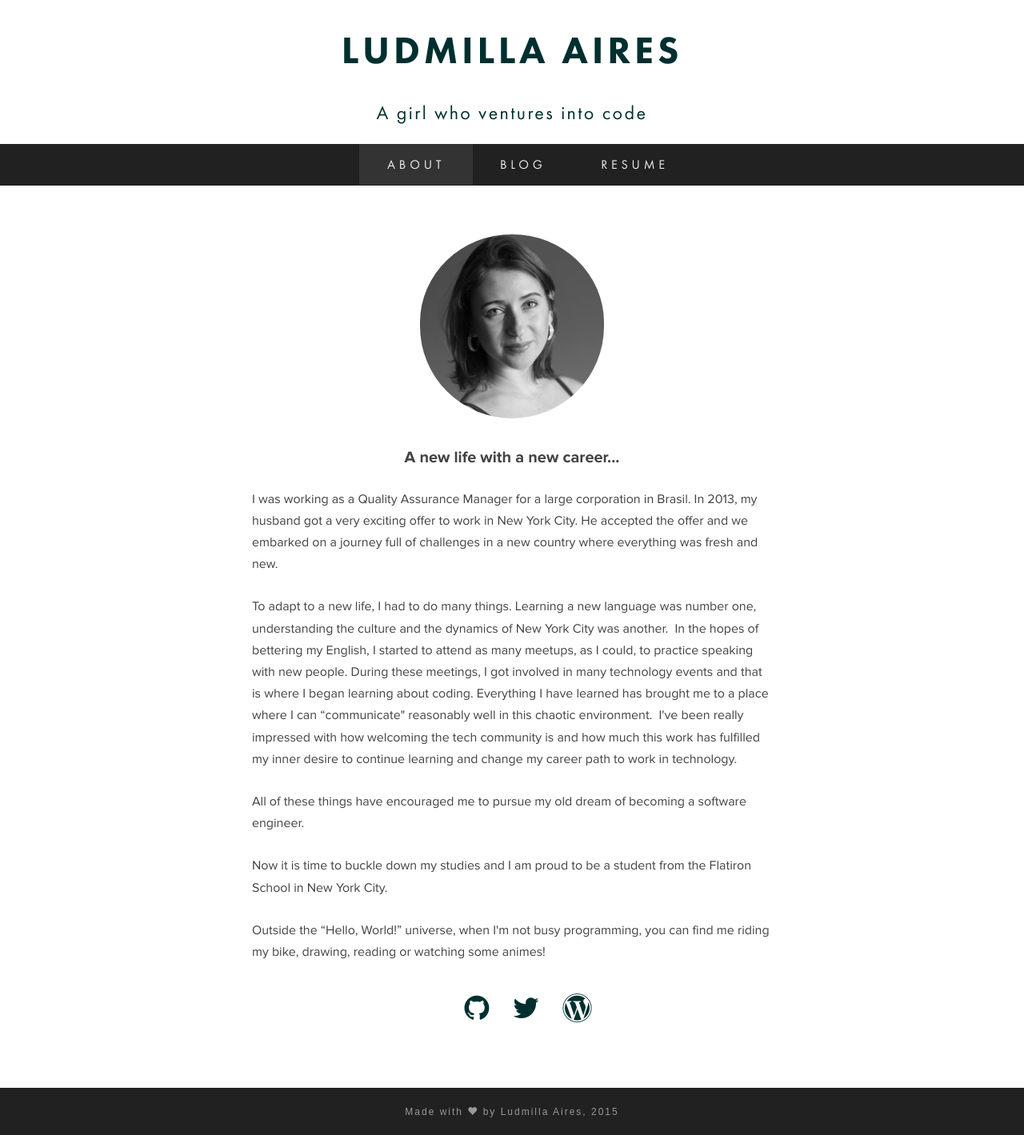
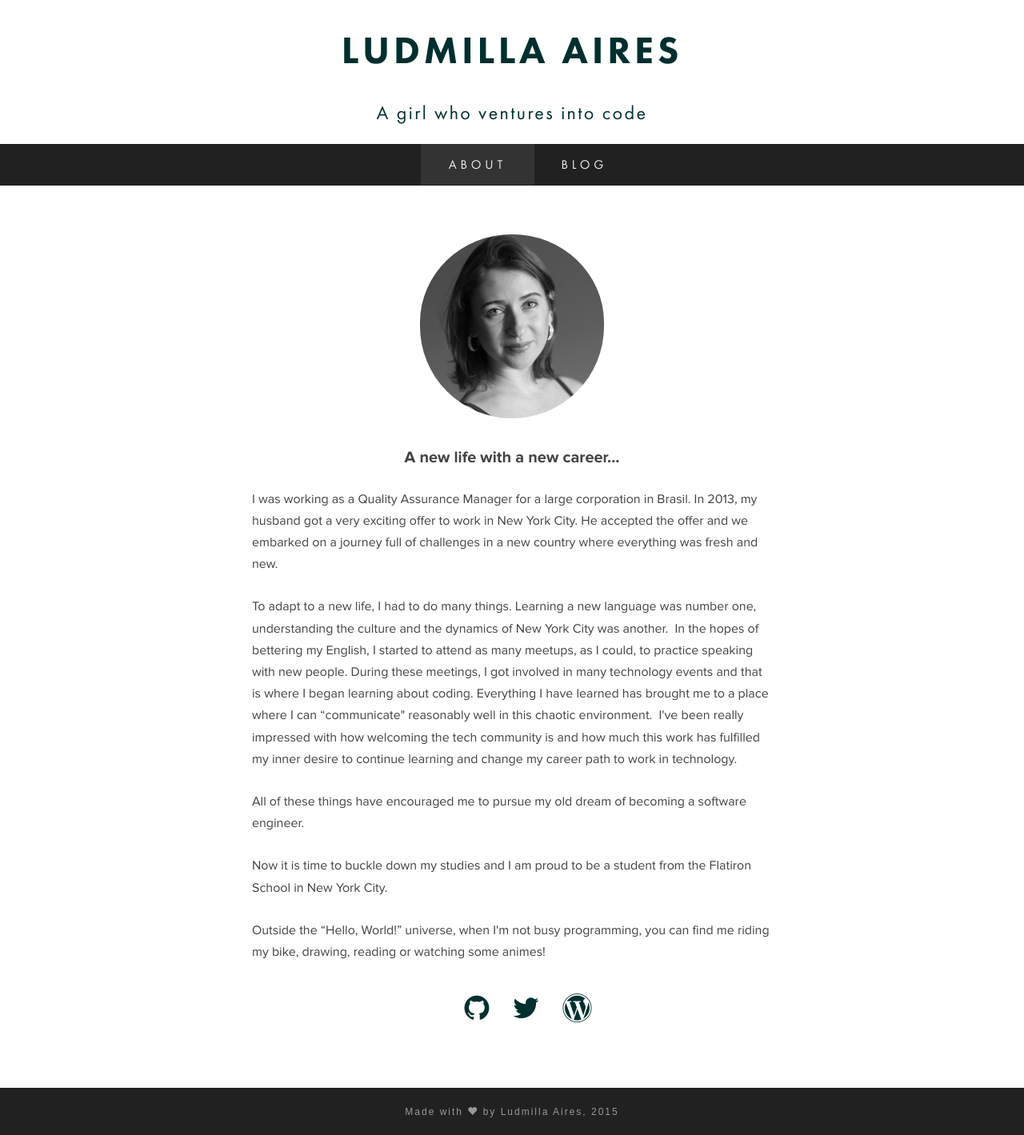
Before and after one commit to ludaires/ludaires.github.io, a Jekyll site: the page built from index.html, in a window 1280 px wide. Shown: the whole page at 80% size. Built offline with Jekyll 4.4.1, drawn with Linux system fonts in a browser that asks for light colours; nearby versions of some CDN libraries.

Commit message:
Remove linkedin pdf resume

```diff
--- a/_includes/header.html
+++ b/_includes/header.html
@@ -5,7 +5,7 @@
     <ul>
     <li class="active"><a href="index.html">About</a></li>
       <li><a href="blog.html">Blog</a></li>
-      <li><a href="pdf/aires-resume.pdf">Resume</a></li>
+      <!-- <li><a href="pdf/aires-resume.pdf">Resume</a></li> -->
     </ul>
   </nav>
 </header>
```
